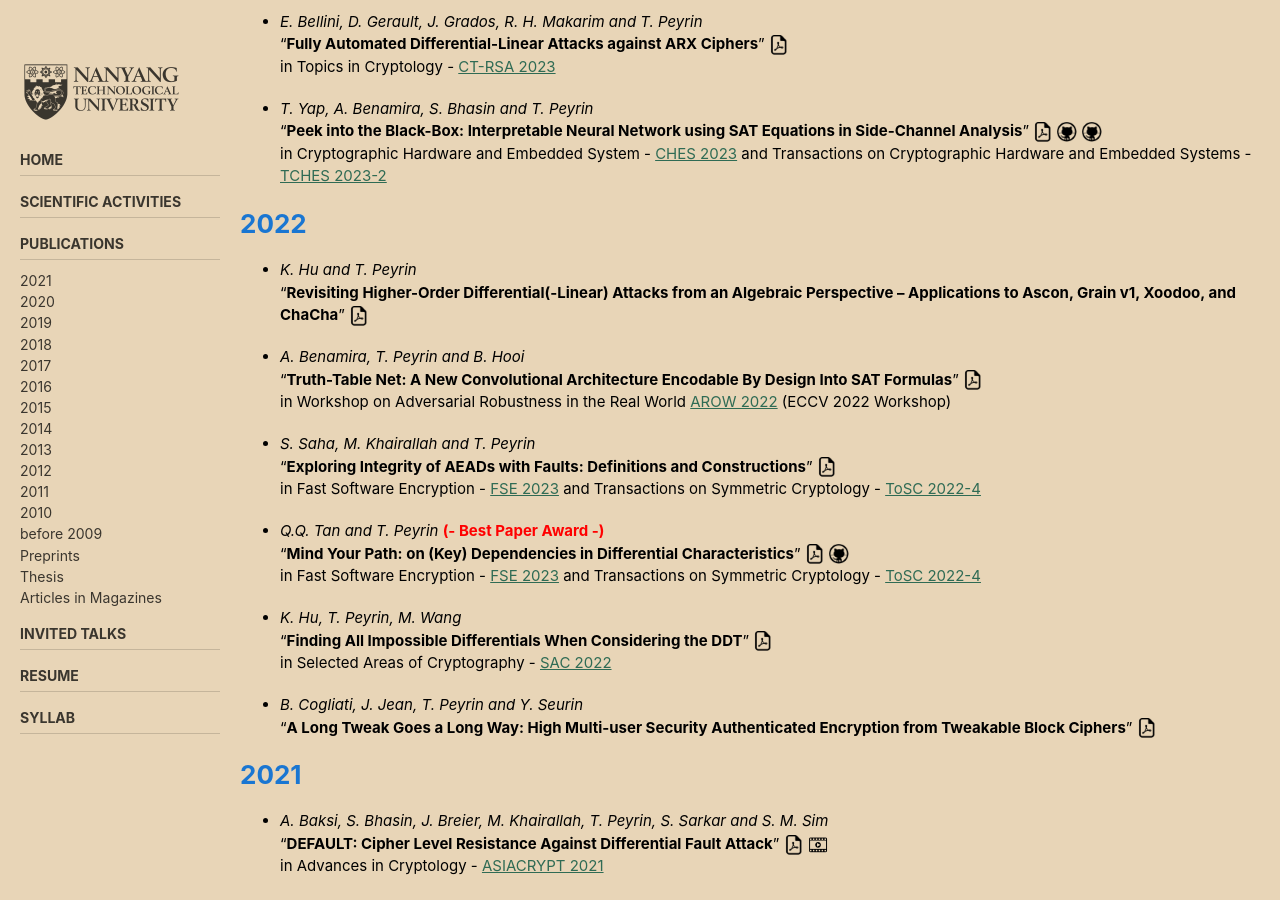
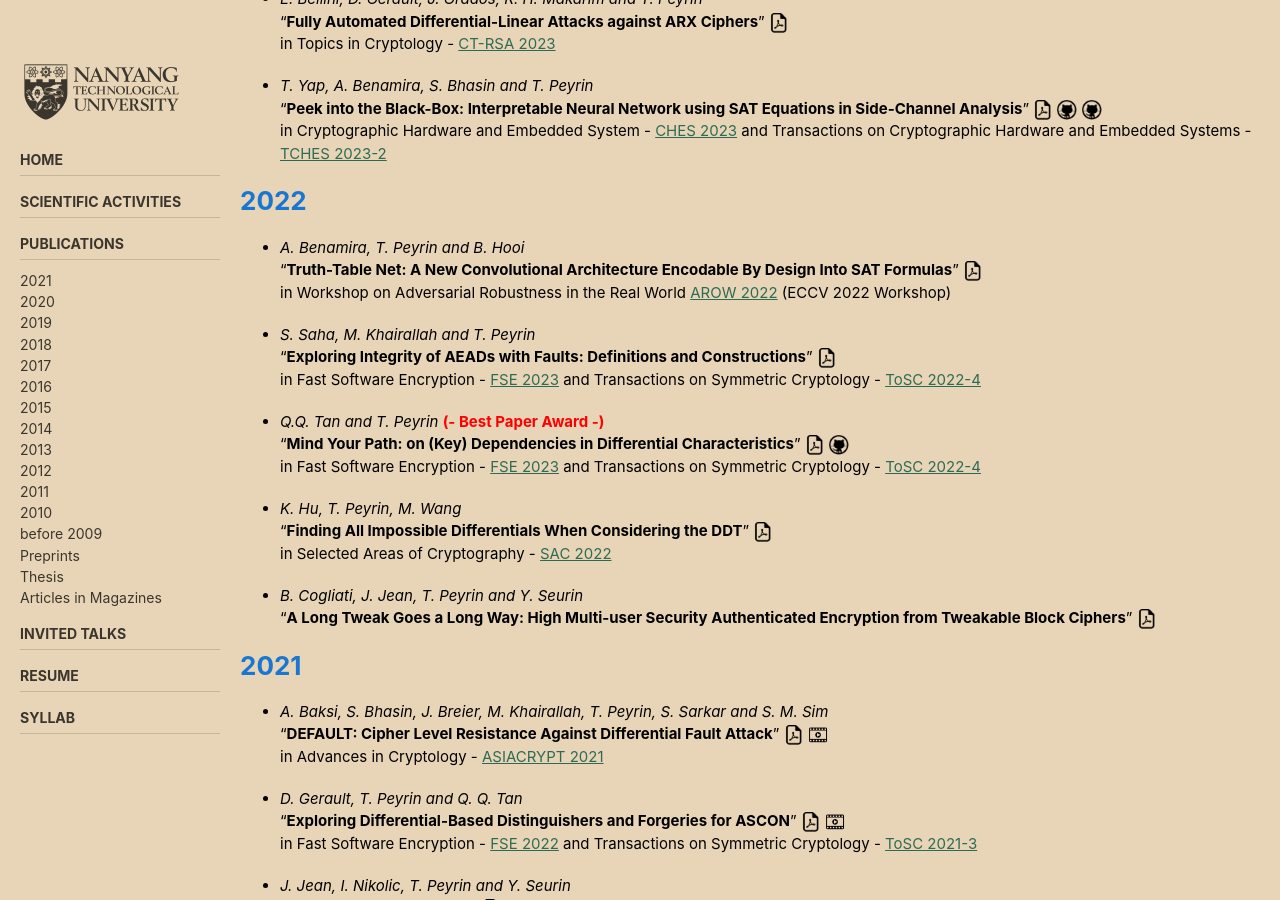
Before and after one commit to thomaspeyrin/web, a Jekyll site: the page built from publications.md, in a window 1280 px wide and 900 px high, scrolled down 505 px. Built offline with Jekyll 4.4.1, drawn with Linux system fonts in a browser that asks for light colours; cached includes are drawn as plain includes; nearby versions of some CDN libraries; our own code applies the rules of GitHub Pages for plain Markdown files.

Commit message:
Update publications.md

```diff
--- a/publications.md
+++ b/publications.md
@@ -12,7 +12,7 @@ sidebar:
 # 2023
 
 - *K. Hu, T. Peyrin, Q.Q. Tan and T. Yap*
-"**Revisiting Higher-Order Differential-Linear Attacks from an Algebraic Perspective**"
+"**Revisiting Higher-Order Differential-Linear Attacks from an Algebraic Perspective**"  [![](https://thomaspeyrin.github.io/web/assets/images/pdf_icon_small.png "article")](https://eprint.iacr.org/2022/1335.pdf)
 in Advances in Cryptology - [ASIACRYPT 2023](https://asiacrypt.iacr.org/2023/)
 
 - *A. Benamira, T. Guérand and T. Peyrin*
@@ -37,9 +37,6 @@ in Cryptographic Hardware and Embedded System - [CHES 2023](https://ches.iacr.or
 
 
 # 2022
-
-- *K. Hu and T. Peyrin*
-"**Revisiting Higher-Order Differential(-Linear) Attacks from an Algebraic Perspective -- Applications to Ascon, Grain v1,  Xoodoo, and ChaCha**"   [![](https://thomaspeyrin.github.io/web/assets/images/pdf_icon_small.png "article")](https://eprint.iacr.org/2022/1335.pdf)
 
 - *A. Benamira, T. Peyrin and B. Hooi*
 "**Truth-Table Net: A New Convolutional Architecture Encodable By Design Into SAT Formulas**"   [![](https://thomaspeyrin.github.io/web/assets/images/pdf_icon_small.png "article")](https://arxiv.org/pdf/2208.08609)
```
